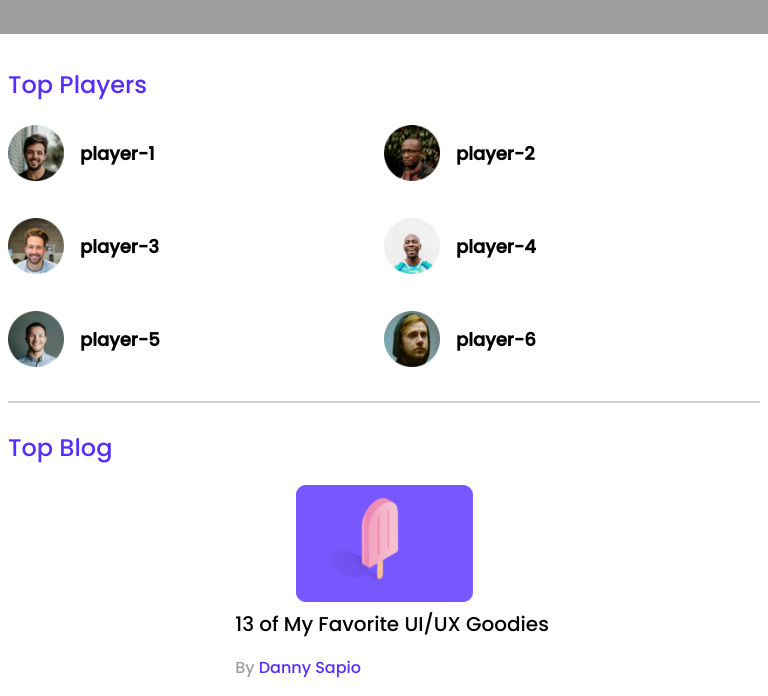
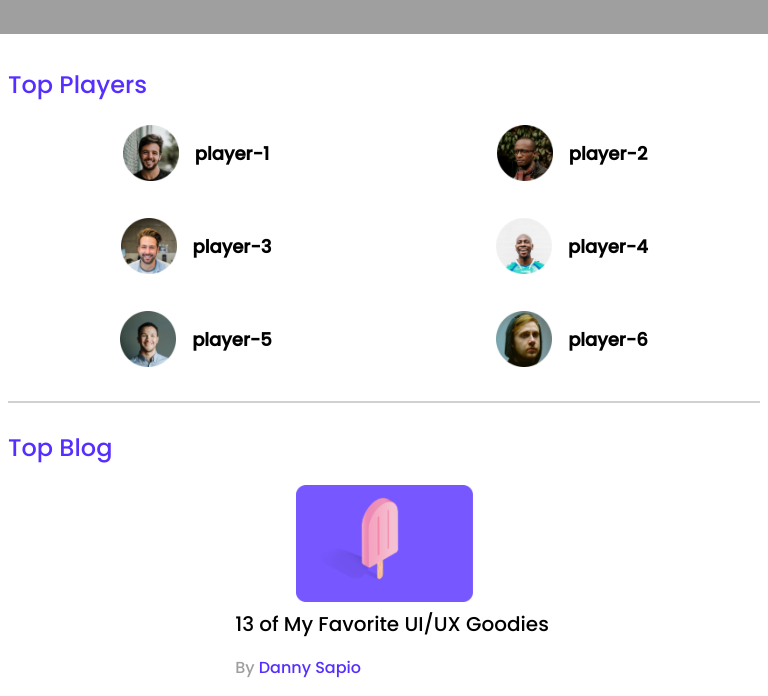
Before and after one commit to m-h-saikat/leader-board-css3, a plain HTML site: page index.html in a window 768 px wide. Shown: the part 104-800 px from the top of the page. Drawn offline with Linux system fonts and the light colour scheme.

Commit message:
full Responsive

```diff
--- a/style.css
+++ b/style.css
@@ -240,6 +240,8 @@ hr {
    }
 
 }
+
+/* for ipad Device  */
 @media only screen and (min-width:688px) and (max-width:992px)
 { .container ,.top-blogs , nav ,.blog {
     width: 100%;
@@ -271,6 +273,12 @@ nav{
             width: 70%;
             align-items: center;
             margin-bottom: 10px;
+            margin-left: 15%;
+        }
+        .player{
+            justify-content: center;
+
+
         }
 
 }
```
